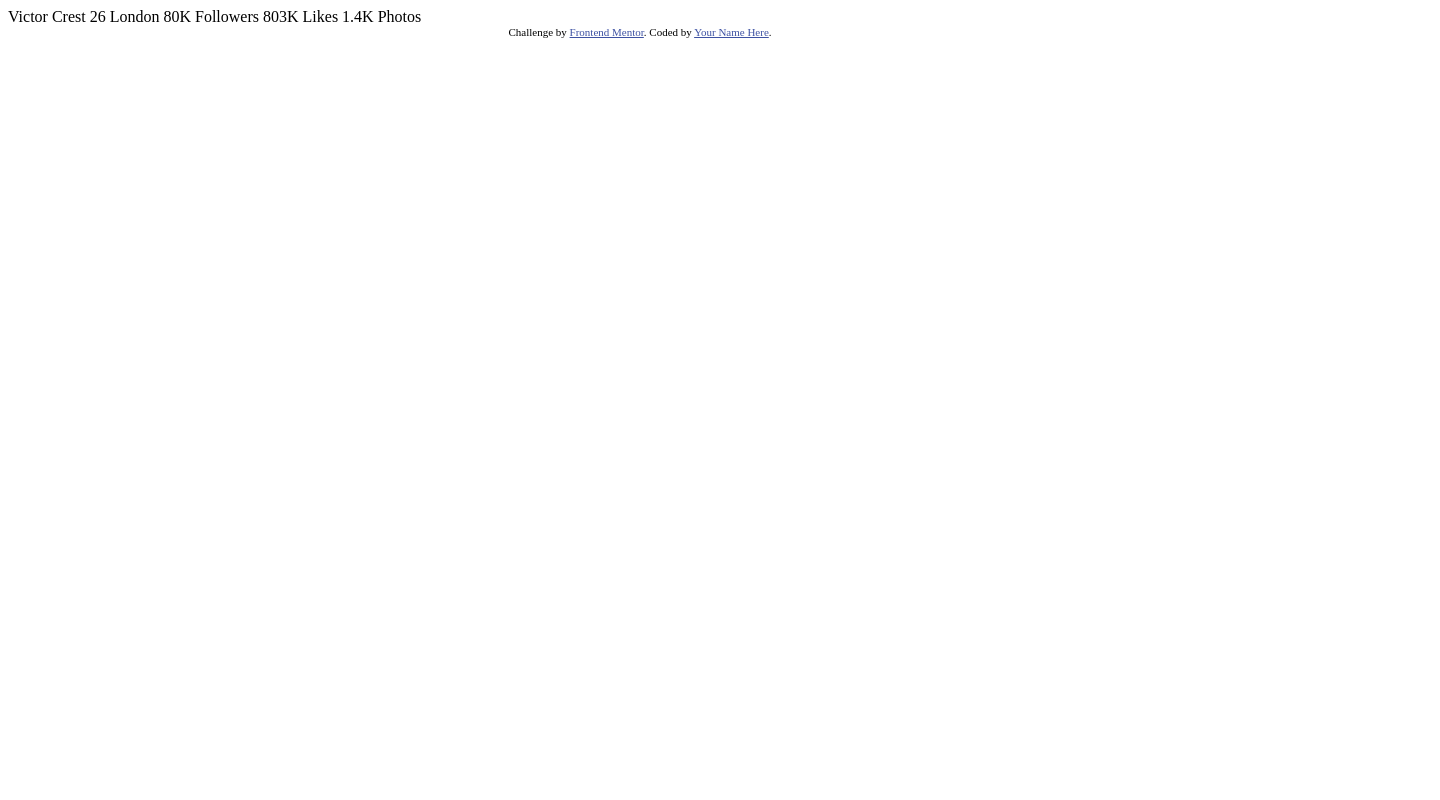
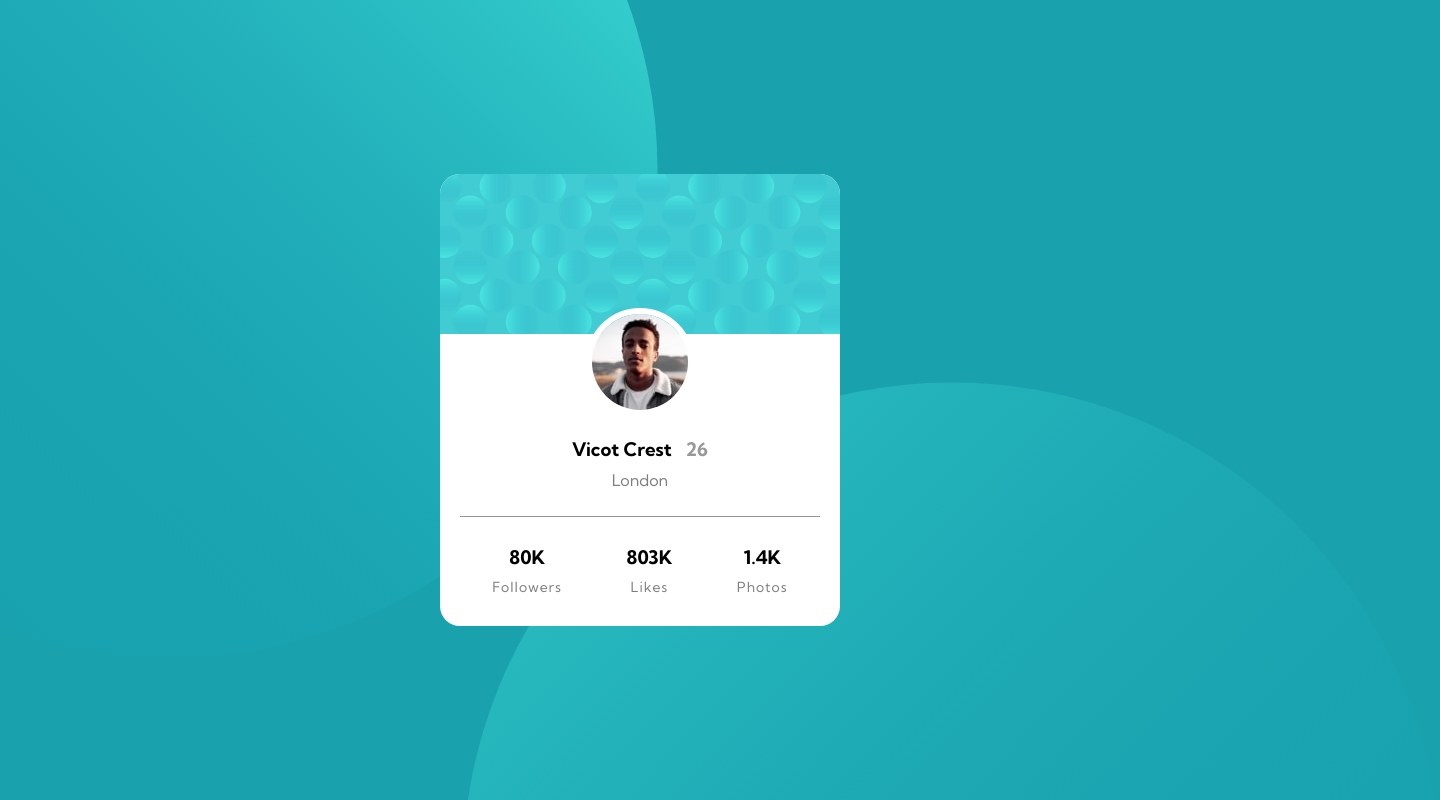
Before and after one commit to TohirDev/profile-card, a plain HTML site: page index.html in a window 1280 px wide. Shown: the top 800 px of the page, 1440 px wide, since content can reach past the window. Drawn offline with Linux system fonts and the light colour scheme.

Commit message:
card completed for desktop

```diff
--- /dev/null
+++ b/index.css
@@ -0,0 +1,96 @@
+@import url("https://fonts.googleapis.com/css2?family=Kumbh+Sans:wght@400;700&display=swap");
+body {
+  background-color: hsl(185, 75%, 39%);
+  margin: 0;
+  box-sizing: border-box;
+  overflow: hidden;
+  display: grid;
+  place-items: center;
+  height: 100vh;
+}
+
+.bottom-image {
+  position: absolute;
+  bottom: -35rem;
+  right: -10rem;
+}
+
+.top-image {
+  position: absolute;
+  top: -20rem;
+  left: -20rem;
+}
+
+.card {
+  background-color: #fff;
+  max-width: 500px;
+  width: 400px;
+  border-radius: 20px;
+  overflow: hidden;
+  position: relative;
+  z-index: 2;
+}
+
+.card-bg {
+  width: 100%;
+  height: 40%;
+}
+
+.information {
+  position: relative;
+  display: flex;
+  align-items: center;
+  flex-direction: column;
+  padding-bottom: 10px;
+  font-family: "Kumbh Sans", sans-serif;
+  margin: 20px;
+}
+
+.avatar {
+  position: absolute;
+  top: -50px;
+  border-radius: 50%;
+  border: 6px solid #fff;
+}
+
+.information .name {
+  font-weight: 700;
+  margin-top: 80px;
+}
+
+.information .name span {
+  opacity: 0.4;
+  margin-left: 10px;
+}
+
+.information p {
+  margin-top: -10px;
+  opacity: 0.5;
+}
+
+.splitter {
+  width: 100%;
+  height: 1px;
+  background-color: hsl(0, 0%, 59%);
+  margin: 10px 0;
+}
+
+.social-data {
+  display: flex;
+  width: 100%;
+  display: flex;
+  align-items: center;
+  justify-content: space-around;
+}
+
+.social-data div {
+  display: grid;
+  place-items: center;
+}
+
+.social-data div span {
+  margin-top: -10px;
+  font-size: 14px;
+  opacity: 0.5;
+  letter-spacing: 1px;
+}
--- a/index.html
+++ b/index.html
@@ -1,35 +1,57 @@
 <!DOCTYPE html>
 <html lang="en">
   <head>
-  <meta charset="UTF-8">
-  <meta name="viewport" content="width=device-width, initial-scale=1.0"> <!-- displays site properly based on user's device -->
-
-  <link rel="icon" type="image/png" sizes="32x32" href="./images/favicon-32x32.png">
-
+    <meta charset="UTF-8" />
+    <meta
+      name="viewport"
+      content="width=device-width, initial-scale=1.0"
+    />
+    <link
+      rel="icon"
+      type="image/png"
+      sizes="32x32"
+      href="./images/favicon-32x32.png"
+    />
+    <link rel="stylesheet" href="./index.css" />
     <title>Frontend Mentor | Profile card component</title>
-
-  <!-- Feel free to remove these styles or customise in your own stylesheet 👍 -->
-  <style>
-    .attribution { font-size: 11px; text-align: center; }
-    .attribution a { color: hsl(228, 45%, 44%); }
-  </style>
   </head>
   <body>
-  Victor Crest
-  26
-  London
-
-  80K
-  Followers
-
-  803K
-  Likes
-
-  1.4K
-  Photos
-  <div class="attribution">
-    Challenge by <a href="https://www.frontendmentor.io?ref=challenge" target="_blank">Frontend Mentor</a>.
-    Coded by <a href="#">Your Name Here</a>.
+    <img
+      class="bottom-image"
+      src="./images/bg-pattern-bottom.svg"
+      alt="bottom-image"
+    />
+    <img
+      class="top-image"
+      src="./images/bg-pattern-top.svg"
+      alt="top-image"
+    />
+    <div class="card">
+      <img
+        class="card-bg"
+        src="./images/bg-pattern-card.svg"
+        alt="card-bg"
+      />
+      <div class="information">
+        <img class="avatar" src="./images/image-victor.jpg" alt="avatar" />
+        <h3 class="name">Vicot Crest <span>26</span></h3>
+        <p>London</p>
+        <div class="splitter"></div>
+        <div class="social-data">
+          <div>
+            <h3>80K</h3>
+            <span>Followers</span>
+          </div>
+          <div>
+            <h3>803K</h3>
+            <span>Likes</span>
+          </div>
+          <div>
+            <h3>1.4K</h3>
+            <span>Photos</span>
+          </div>
+        </div>
+      </div>
     </div>
   </body>
 </html>
```
Lines whose indentation alone changed are shown as unchanged.
